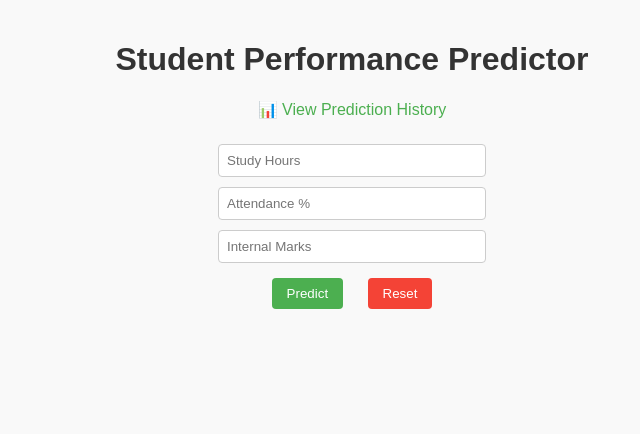
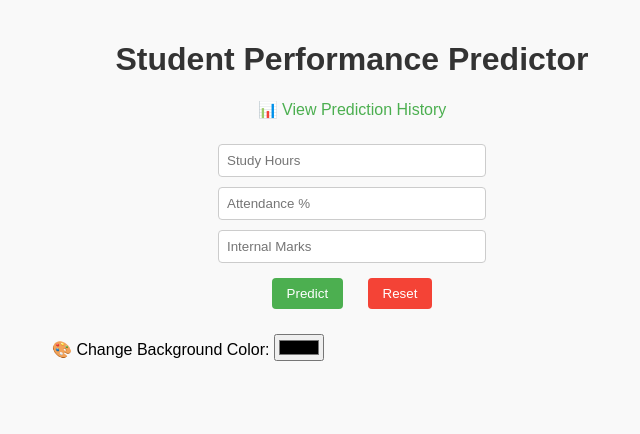
Before and after one commit to praneethbehara11/students_performance_predictor, a Flask app: page / in a window 1280 px wide. Shown: the top 434 px of the page, without its empty margins (288-928 px from the left). Run offline with Flask 3, Linux system fonts and the light colour scheme; parts of the project's set-up code (start-up, migrations or seed data) failed here and were passed over.

Commit message:
Update index.html

```diff
--- a/templates/index.html
+++ b/templates/index.html
@@ -3,24 +3,57 @@
 <head>
     <title>Student Performance Predictor</title>
     <link rel="stylesheet" href="{{ url_for('static', filename='style.css') }}">
+    <style>
+        body.custom-bg {
+            background-color: var(--bg-color, #f9f9f9);
+        }
+    </style>
 </head>
-<body>
+<body class="custom-bg">
     <h1>Student Performance Predictor</h1>
 
     <a href="/history">📊 View Prediction History</a>
 
-    <form method="POST">
+    <form method="POST" id="predictForm">
         <input type="text" name="hours" placeholder="Study Hours" value="{{ hours }}" required><br>
         <input type="text" name="attendance" placeholder="Attendance %" value="{{ attendance }}" required><br>
         <input type="text" name="internal" placeholder="Internal Marks" value="{{ internal }}" required><br>
         <input type="submit" value="Predict">
-        <button type="reset">Reset</button>
+        <button type="button" onclick="resetForm()">Reset</button>
     </form>
+
+    <div style="margin-top: 15px;">
+        <label>🎨 Change Background Color: </label>
+        <input type="color" id="bgPicker">
+    </div>
 
     {% if result %}
     <div class="result">
         Prediction Result: {{ result }}
     </div>
     {% endif %}
+
+    <script>
+        // Reset form fields on client side
+        function resetForm() {
+            document.getElementById("predictForm").reset();
+        }
+
+        // Change background color and save preference
+        const picker = document.getElementById('bgPicker');
+        picker.addEventListener('input', function() {
+            document.body.style.setProperty('--bg-color', picker.value);
+            localStorage.setItem('bgColor', picker.value);
+        });
+
+        // Load saved color on page load
+        window.onload = function() {
+            const saved = localStorage.getItem('bgColor');
+            if (saved) {
+                document.body.style.setProperty('--bg-color', saved);
+                picker.value = saved;
+            }
+        };
+    </script>
 </body>
 </html>
```
